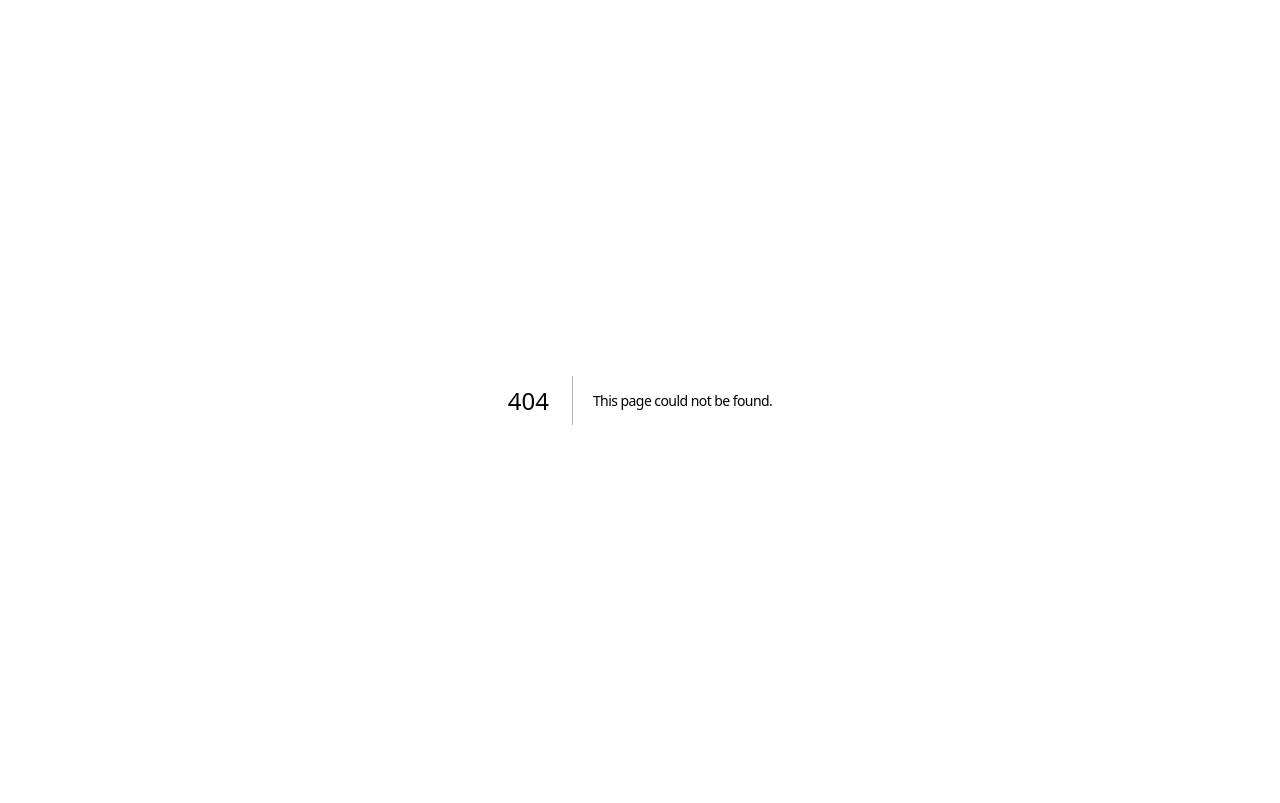
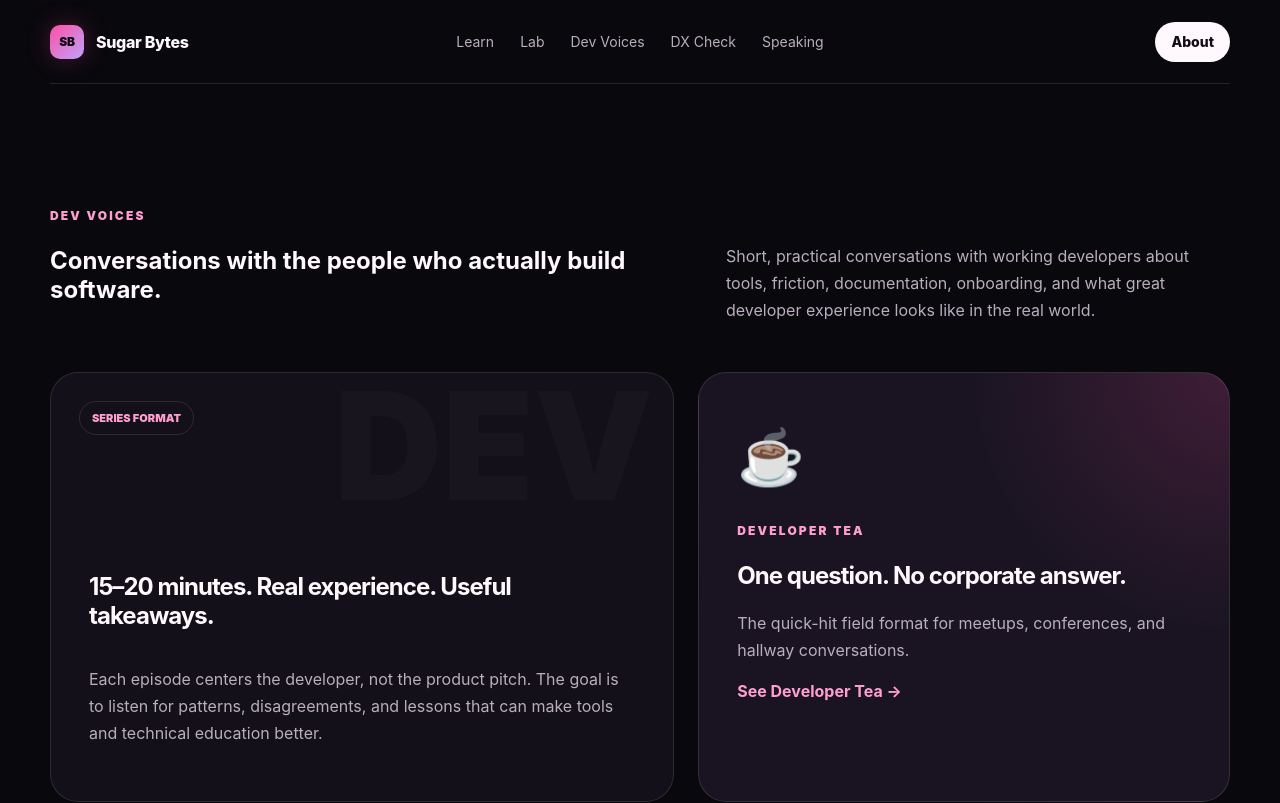
Before and after one commit to KatrinaFinney/sugar-bytes, a Next.js app: page /dev-voices in a window 1280 px wide. Before the commit this address had no page. Shown: the top 803 px of the page. Built offline with nearby package versions, Linux system fonts and the light colour scheme.

Commit message:
Add Dev Voices page

```diff
--- /dev/null
+++ b/app/dev-voices/page.tsx
@@ -0,0 +1,48 @@
+export default function DevVoicesPage() {
+  const questions = [
+    "What are you building right now?",
+    "What developer tool has impressed you lately?",
+    "What makes documentation genuinely useful?",
+    "What developer-experience problem do companies underestimate?",
+    "If you could change one thing about your daily tools, what would it be?",
+  ];
+
+  return (
+    <main>
+      <header className="site-header">
+        <a className="brand" href="/" aria-label="Sugar Bytes home"><span className="brand-mark">SB</span><span>Sugar Bytes</span></a>
+        <nav className="nav" aria-label="Primary navigation"><a href="/learn">Learn</a><a href="/lab">Lab</a><a href="/dev-voices">Dev Voices</a><a href="/dx-check">DX Check</a><a href="/speaking">Speaking</a></nav>
+        <a className="button button-small" href="/about">About</a>
+      </header>
+
+      <section className="section">
+        <div className="section-heading split-heading">
+          <div><p className="kicker">DEV VOICES</p><h1>Conversations with the people who actually build software.</h1></div>
+          <p>Short, practical conversations with working developers about tools, friction, documentation, onboarding, and what great developer experience looks like in the real world.</p>
+        </div>
+
+        <div className="voices-grid">
+          <article className="feature-card">
+            <div className="feature-label">SERIES FORMAT</div>
+            <h2>15–20 minutes. Real experience. Useful takeaways.</h2>
+            <p>Each episode centers the developer, not the product pitch. The goal is to listen for patterns, disagreements, and lessons that can make tools and technical education better.</p>
+          </article>
+          <aside className="tea-card">
+            <p className="tea-icon">☕</p><p className="kicker">DEVELOPER TEA</p><h2>One question. No corporate answer.</h2>
+            <p>The quick-hit field format for meetups, conferences, and hallway conversations.</p>
+            <a className="text-link" href="/developer-tea">See Developer Tea →</a>
+          </aside>
+        </div>
+      </section>
+
+      <section className="section muted-section">
+        <div className="section-heading"><p className="kicker">THE CORE QUESTIONS</p><h2>What we keep asking developers.</h2></div>
+        <div className="program-grid">{questions.map((question, index) => <article className="program-card" key={question}><p className="kicker">0{index + 1}</p><h3>{question}</h3></article>)}</div>
+      </section>
+
+      <section className="section community-section"><div className="community-card"><p className="kicker">COMING SOON</p><h2>The first five voices.</h2><p>Frontend, backend, infrastructure, security, and DevRel perspectives will become the first Sugar Bytes developer-insight set.</p><div className="tag-row"><span>Frontend</span><span>Backend</span><span>Infrastructure</span><span>Security</span><span>DevRel</span></div></div></section>
+
+      <footer><div className="brand"><span className="brand-mark">SB</span><span>Sugar Bytes</span></div><p>Build better. Understand deeper.</p><p>© 2026 Sugar Bytes</p></footer>
+    </main>
+  );
+}
```
